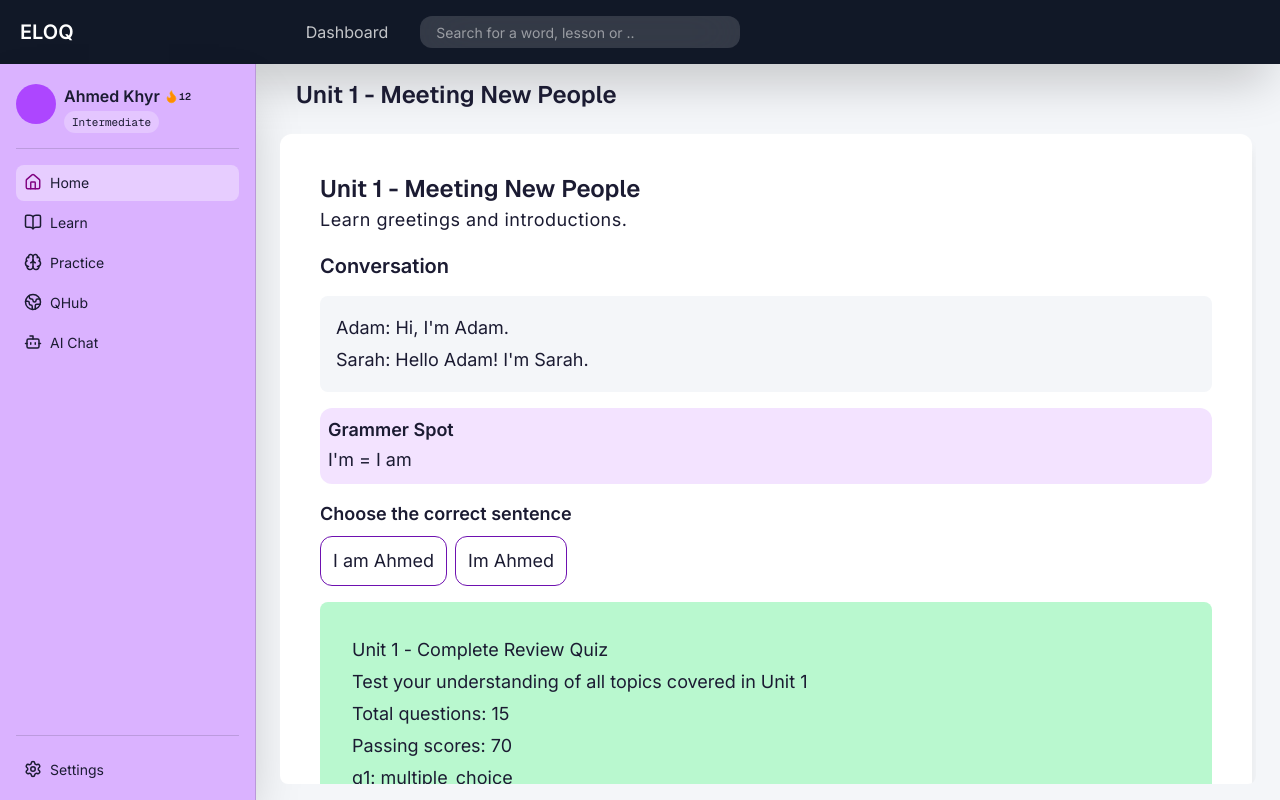
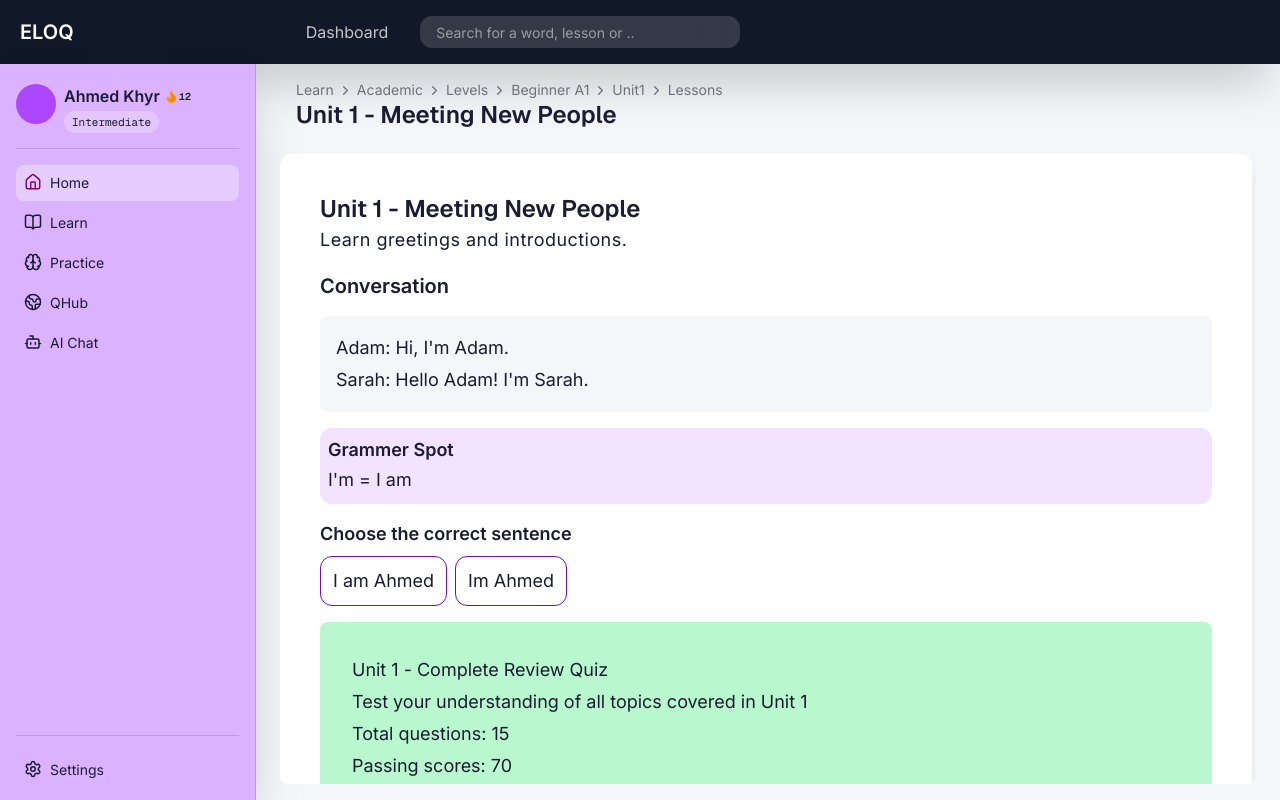
Before and after one commit to OCT-Ahmed/Eloq, a Next.js app in the folder eloq/: page /dashboard/a1 in a window 1280 px wide. Built offline with nearby package versions, Linux system fonts and the light colour scheme.

Commit message:
feat: add links navigation to help user navigate and be aware of diffrent routes

```diff
--- a/eloq/app/dashboard/a1/page.tsx
+++ b/eloq/app/dashboard/a1/page.tsx
@@ -1,7 +1,8 @@
 import { Button } from "@/components/ui/button";
 import { Card } from "@/components/ui/card";
 import { unit1 } from "@/data/curriculum/beginner-a1/unit-1";
-import { ArrowLeft, ArrowRight } from "lucide-react";
+import { ArrowLeft, ArrowRight, ChevronRight } from "lucide-react";
+import Link from "next/link";
 
 const A1 = () => {
     return (
@@ -10,6 +11,16 @@ const A1 = () => {
             {/* Lesson Layout Header */}
             <header className="flex-shrink-0">
                 <div className="flex flex-col items-start justify-start gap-0 px-4 ">
+                    <div className="flex items-center justify-center gap-1 text-sm text-zinc-500">
+                        <Link className="" href="/learn">Learn</Link> <span className=""><ChevronRight size={15} /></span>
+                        <Link className="" href="/academic">Academic</Link> <span className=""><ChevronRight size={15} /></span>
+                        <Link className="" href="/levels">Levels</Link> <span className=""><ChevronRight size={15} /></span>
+                        <Link className="" href="/beginner-a1">Beginner A1</Link> <span className=""><ChevronRight size={15} /></span>
+                        <Link className="" href="/unit-1">Unit1</Link> <span className=""><ChevronRight size={15} /></span>
+                        <Link className="" href="/lessons">Lessons</Link>
+                        {/* <Link className="" href="/quiz">Quiz</Link> <span className=""><ChevronRight size={15} /></span> */}
+
+                    </div>
                     <h1 className="font-sans font-semibold text-2xl leading-tight">
                         Unit 1 - Meeting New People
                     </h1>
--- a/eloq/app/globals.css
+++ b/eloq/app/globals.css
@@ -6,6 +6,7 @@
   --foreground: #ffffff;
   --primary: #111827;
   --base: #1B1B32;
+  --muted: #ffffffab;
   --eloq-purple: #460546;
   --eloq-soft-purple:  rgba(161, 20, 161, 0.603);
   --eloq-black: black;
@@ -24,6 +25,7 @@
   --color-foreground: var(--foreground);
   --color-primary: var(--primary);
   --color-base: var(--base);
+  --color-muted: var(--muted);
   --color-eloq-purple: var(--eloq-purple);
   --color-eloq-soft-purple: var(--eloq-soft-purple);
   --color-eloq-black: var(--eloq-black);
```
